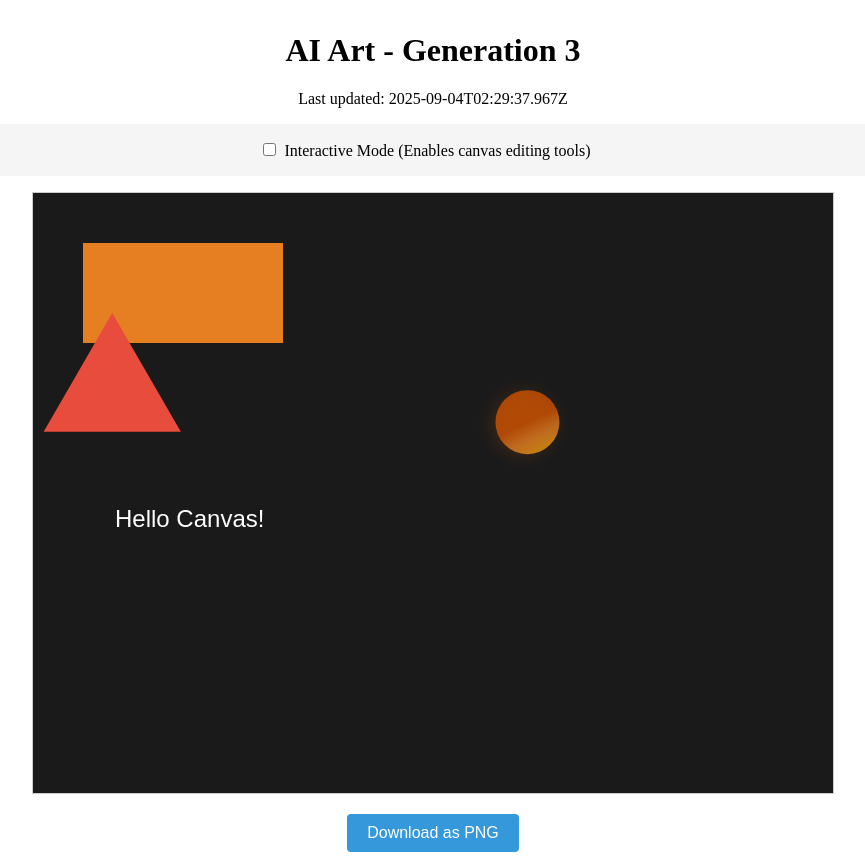
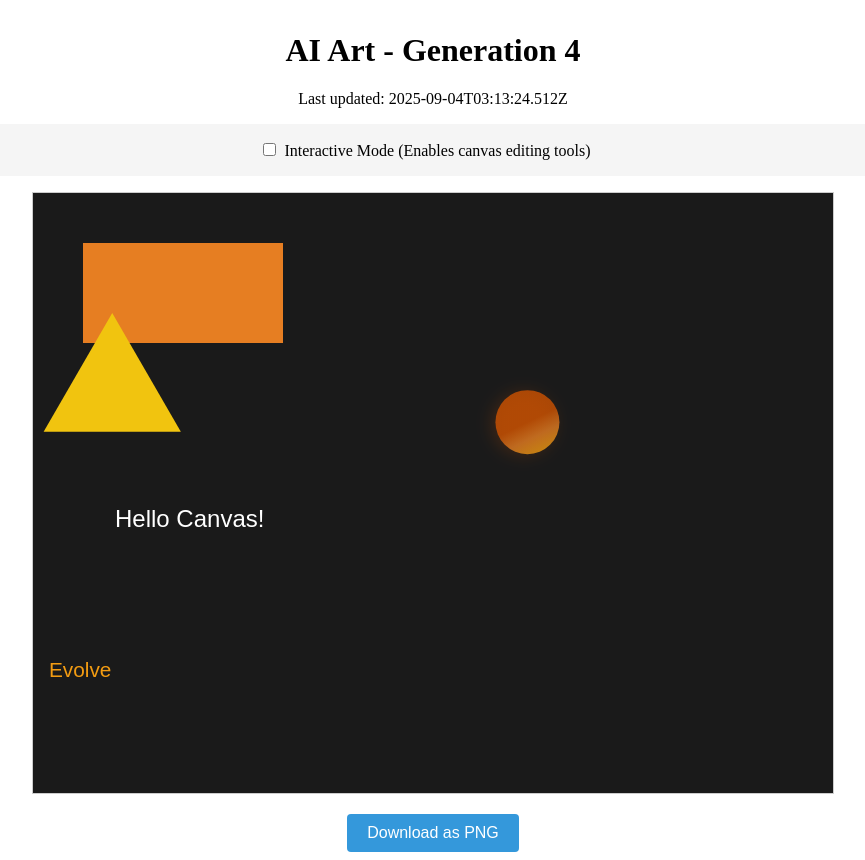
Before and after one commit to mcclowes/ai-art, a React (Vite) app: page / in a window 1280 px wide. Shown: the whole page, without its empty margins (207-1072 px from the left). Built offline with nearby package versions, Linux system fonts and the light colour scheme.

Commit message:
Improve artwork - Generation 4

```diff
--- a/src/artwork-state.ts
+++ b/src/artwork-state.ts
@@ -81,11 +81,20 @@ export const artworkState: ArtworkState = {
       "x": 79.2361984511839,
       "y": 199.2361984511839,
       "size": 79.2361984511839,
-      "fillStyle": "#e74c3c",
+      "fillStyle": "#f1c40f",
       "id": "triangle_1756952977967"
+    },
+    {
+      "type": "text",
+      "x": 16,
+      "y": 484,
+      "text": "Evolve",
+      "font": "20.807520446658827px Arial",
+      "fillStyle": "#f39c12",
+      "id": "text_1756955604512"
     }
   ],
-  "generation": 3,
-  "lastUpdated": "2025-09-04T02:29:37.967Z",
+  "generation": 4,
+  "lastUpdated": "2025-09-04T03:13:24.512Z",
   "cycleStarted": "2025-09-04T00:19:55.543Z"
 };
```
